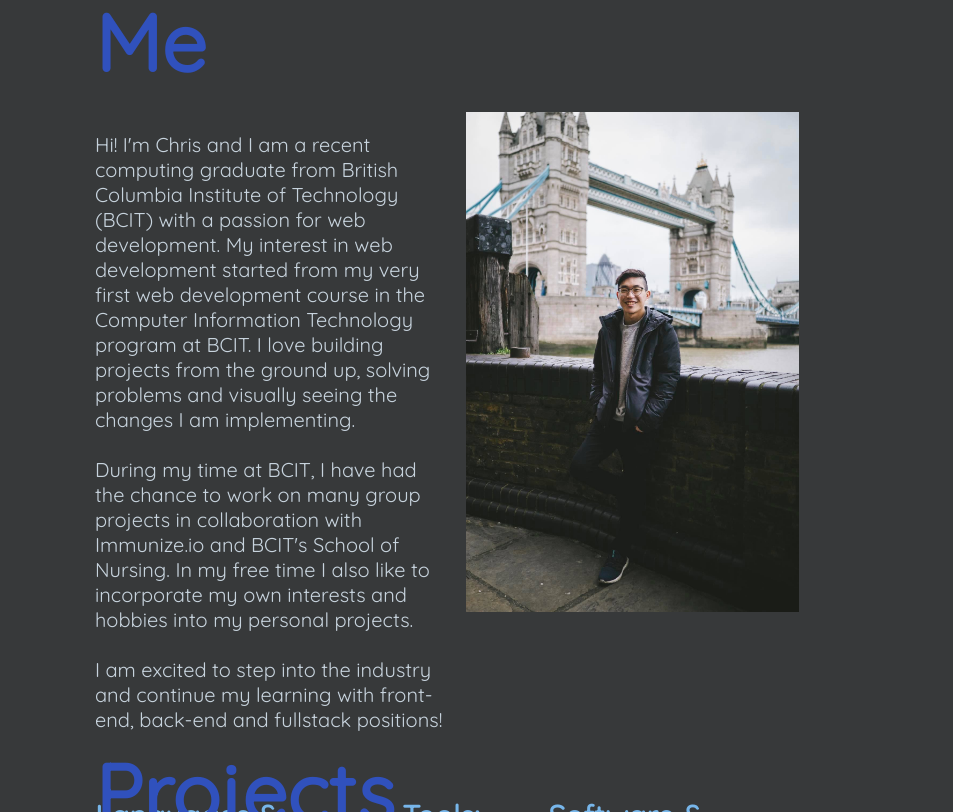
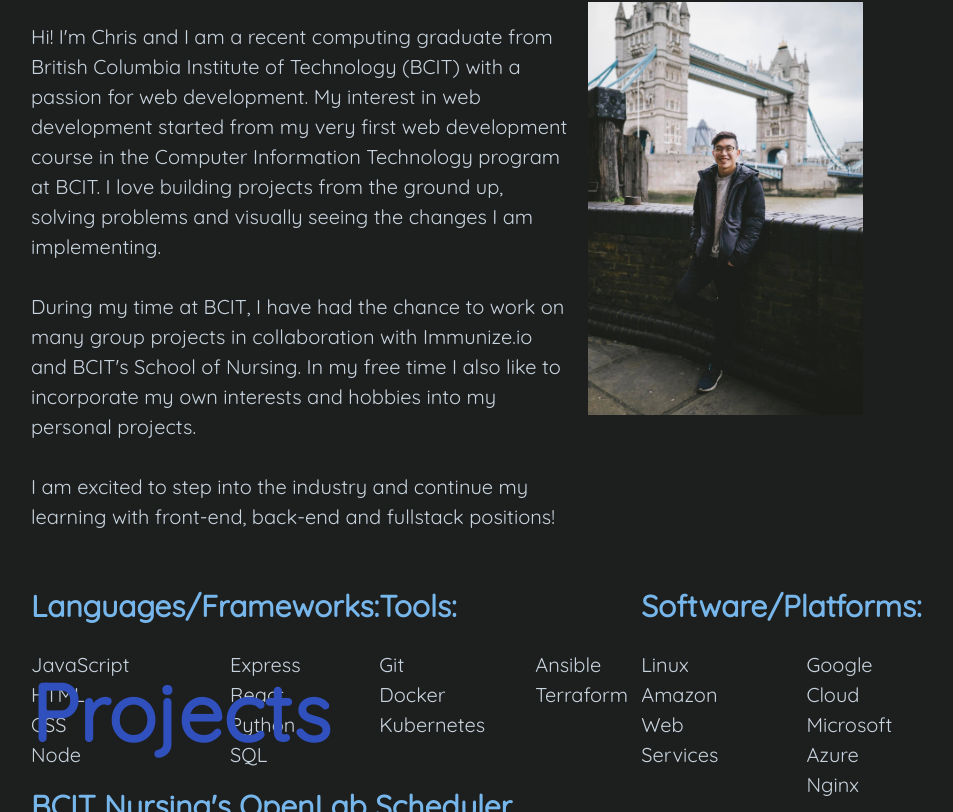
Before and after one commit to chrismok17/chrismok17, a React (Create React App) app: page / in a window 1280 px wide. Shown: the part 268-1080 px from the top of the page, without its empty margins (193-1146 px from the left). Built offline with nearby package versions, Linux system fonts and the light colour scheme.

Commit message:
finished styling for about

```diff
--- a/src/App.css
+++ b/src/App.css
@@ -5,7 +5,8 @@ c7d3dd*/
 @import url('https://fonts.googleapis.com/css2?family=Cabin&family=Quicksand&display=swap');
 
 :root {
-  --main: #37393a;
+  /* --main: #37393a; */
+  --main: #1d1e1e;
   --secondary: #77b6ea;
   --tertiary: #c7d3dd;
   --dark-blue: #3051BD;
@@ -20,7 +21,7 @@ c7d3dd*/
 
 h1 {
   margin: 0;
-  padding-top: 30px;
+  padding-top: 25px;
   color: var(--dark-blue);
   font-size: 4rem;
   font-weight: bold;
@@ -37,6 +38,7 @@ h3 {
 p, li {
   color: var(--tertiary);
   list-style: none;
+  line-height: 30px;
 }
 
 .fade-in-section {
@@ -58,18 +60,18 @@ p, li {
 }
 
 .about-me {
-  height: 100vh;
-  width: 55vw;
+  height: 90vh;
+  width: 65vw;
   display: grid;
   margin: auto;
   grid-template-columns: auto 1fr;
   grid-template-rows: auto 1fr;
   grid-column-gap: 20px;
-  grid-row-gap: 20px;
+  grid-row-gap: 10px;
 }
 
 .about-me p {
-  grid-row: 2/2
+  grid-row: 2/2;
 }
 
 .profile-photo {
@@ -78,28 +80,36 @@ p, li {
 }
 
 .profile-photo img {
-  max-width: 350px;
-  max-height: 500px;
+  max-width: 275px;
+  max-height: 425px;
 }
 
 .skills {
   display: flex;
   flex-direction: row;
-  justify-content: space-evenly;
-  grid-row: 3/3;
+  justify-content: space-between;
+  grid-row: 3/4;
   grid-column: 1/3;
+}
+
+.skills-list {
+  column-count: 2;
+  column-gap: 50px;
+  padding: 0;
+  margin: 0;
+  break-inside: avoid-column;
 }
 
 .projects {
   height: 100vh;
-  width: 55vw;
+  width: 65vw;
   display: grid;
   margin: auto;
 }
 
 .experience {
   height: 100vh;
-  width: 55vw;
+  width: 65vw;
   display: grid;
   margin: auto;
 }
@@ -111,7 +121,7 @@ p, li {
 
 .links {
   height: 40vh;
-  width: 55vw;
+  width: 65vw;
   display: grid;
   margin: auto;
 }
--- a/src/components/About.tsx
+++ b/src/components/About.tsx
@@ -15,8 +15,8 @@ const About = () => {
                 </div>
                 <div className="skills">
                     <div className="languages">
-                        <h2>Languages & Frameworks:</h2>
-                            <ul>
+                        <h2>Languages/Frameworks:</h2>
+                            <ul className="skills-list">
                                 <li>JavaScript</li>
                                 <li>HTML</li>
                                 <li>CSS</li>
@@ -30,7 +30,7 @@ const About = () => {
                     </div>
                     <div className="tools">
                         <h2>Tools:</h2>
-                                <ul>
+                                <ul className="skills-list">
                                     <li>Git</li>
                                     <li>Docker</li>
                                     <li>Kubernetes</li>
@@ -39,8 +39,8 @@ const About = () => {
                                 </ul>
                     </div>
                     <div className="software">
-                        <h2>Software & Platforms:</h2>
-                            <ul>
+                        <h2>Software/Platforms:</h2>
+                            <ul className="skills-list">
                                 <li>Linux</li>
                                 <li>Amazon Web Services</li>
                                 <li>Google Cloud</li>
--- a/src/components/Links.tsx
+++ b/src/components/Links.tsx
@@ -6,8 +6,8 @@ const Links = () => {
             <section className="links" id="links">
                 <h1>Contact Me</h1>
                 <ul>
-                    <li><a href="https://www.linkedin.com/in/chrismok17/">LinkedIn</a></li>
-                    <li><a href="https://github.com/chrismok17">GitHub</a></li>
+                    <li><a href="https://www.linkedin.com/in/chrismok17/" target="_blank" rel="noopener noreferrer">LinkedIn</a></li>
+                    <li><a href="https://github.com/chrismok17" target="_blank" rel="noopener noreferrer">GitHub</a></li>
                 </ul>
             </section>
         </>
```
Also changed, not shown: public/logo192.png (deleted), public/logo512.png (deleted), public/manifest.json.
